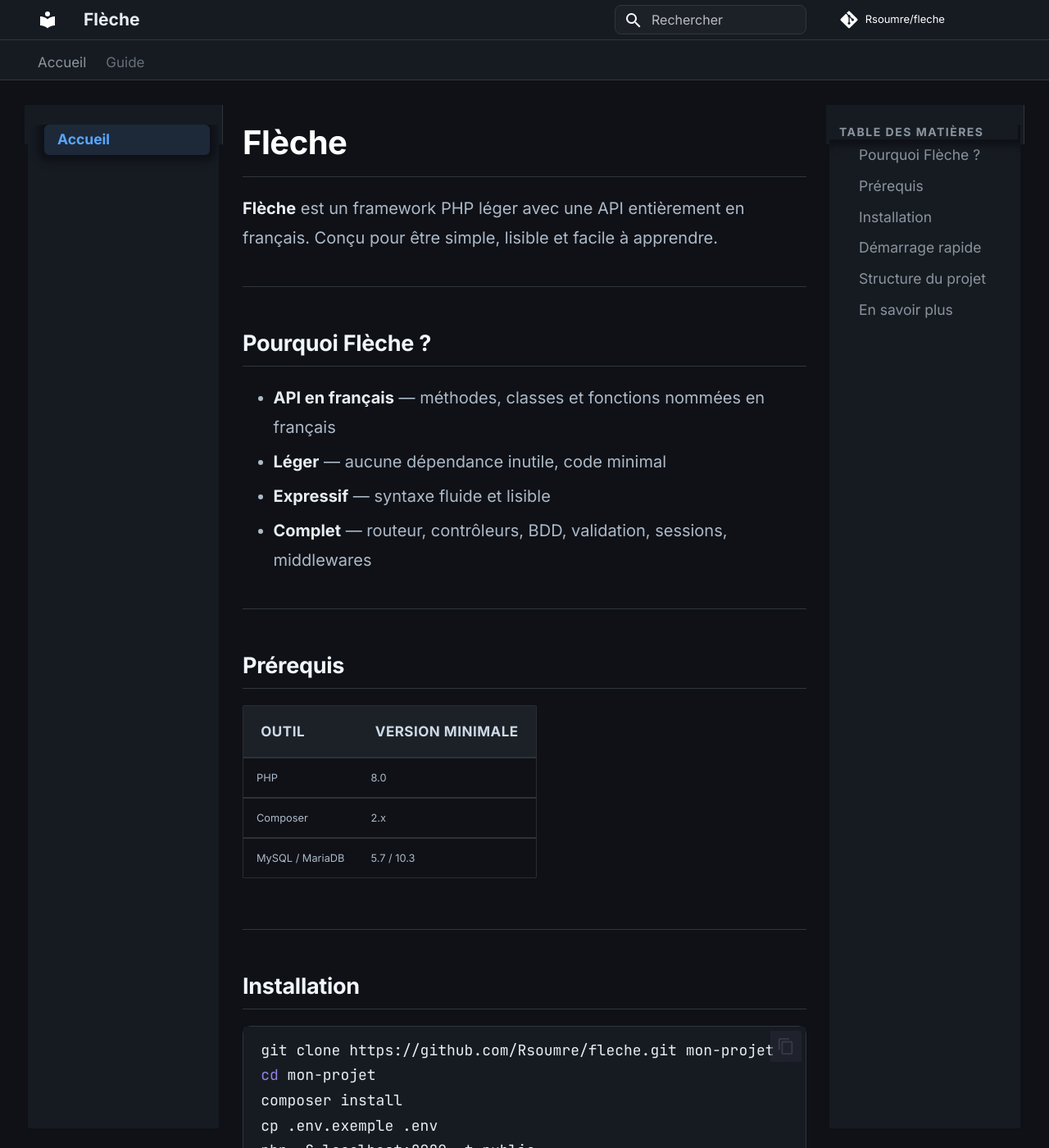
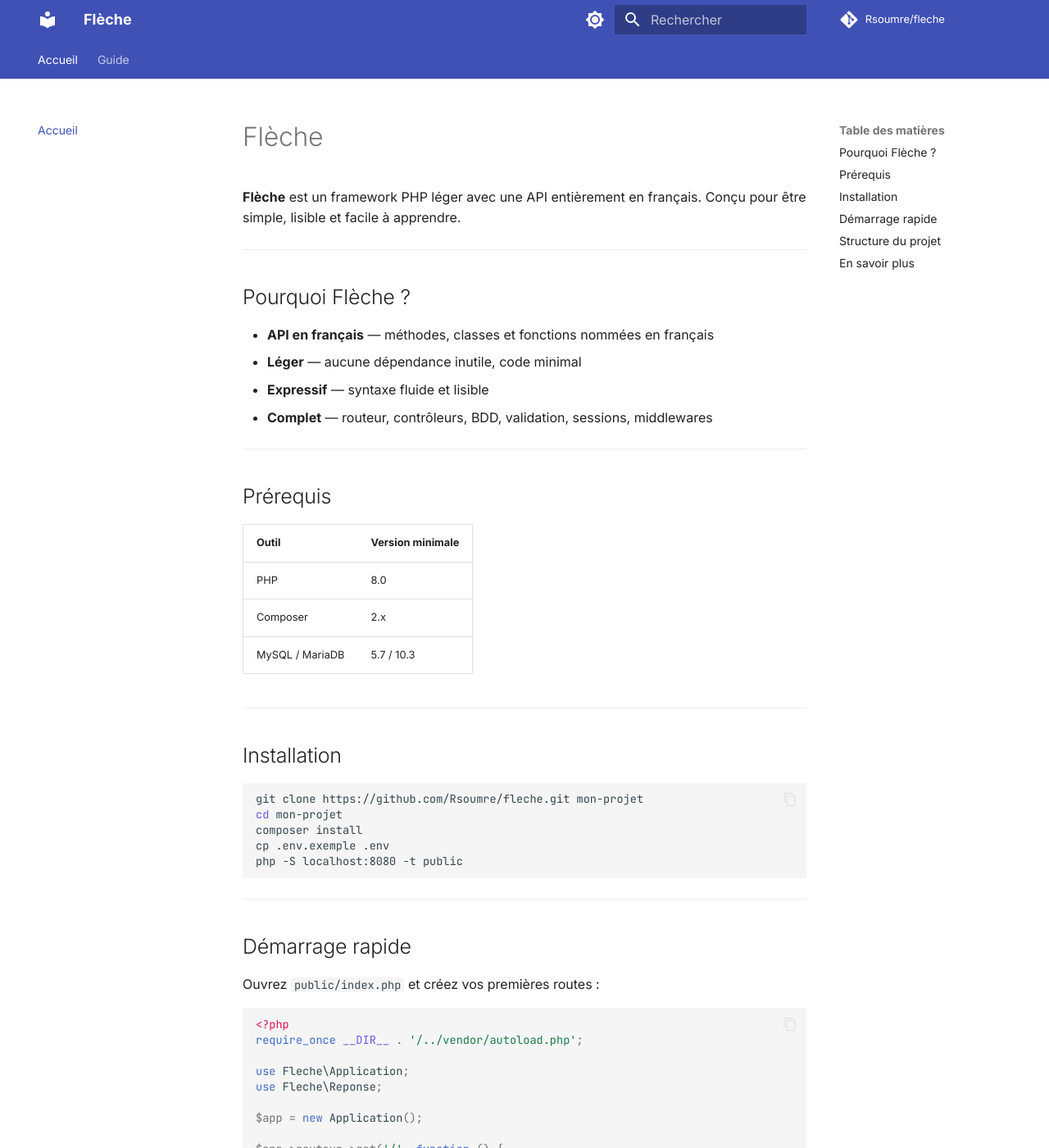
Before and after one commit to Rsoumre/fleche, an MkDocs documentation site: the page built from docs/index.md, in a window 1280 px wide and 1400 px high. Shown: the whole window at 82% size. Built offline with MkDocs 1.6.1 and Material for MkDocs 9.7.7, drawn with Linux system fonts in a browser that asks for light colours; comment, search, counter and statistics services are not loaded.

Commit message:
Reset thème Material propre sans CSS custom

```diff
--- a/docs/css/extra.css
+++ /dev/null
@@ -1,278 +0,0 @@
-/* ============================================
-   FLÈCHE DOCS — Thème sombre moderne
-   ============================================ */
-
-:root,
-[data-md-color-scheme="slate"] {
-  --fleche-bg: #0f1117;
-  --fleche-bg-soft: #161b22;
-  --fleche-bg-card: #1c2128;
-  --fleche-border: #30363d;
-  --fleche-text: #e6edf3;
-  --fleche-text-muted: #8b949e;
-  --fleche-accent: #58a6ff;
-  --fleche-accent-hover: #79b8ff;
-  --fleche-code-bg: #161b22;
-  --fleche-green: #3fb950;
-
-  --md-default-bg-color: var(--fleche-bg);
-  --md-default-fg-color: var(--fleche-text);
-  --md-default-fg-color--light: var(--fleche-text-muted);
-  --md-primary-fg-color: var(--fleche-accent);
-  --md-accent-fg-color: var(--fleche-accent);
-  --md-typeset-a-color: var(--fleche-accent);
-  --md-code-bg-color: var(--fleche-code-bg);
-  --md-code-fg-color: #e6edf3;
-}
-
-/* ---- HEADER ---- */
-.md-header {
-  background: var(--fleche-bg-soft) !important;
-  border-bottom: 1px solid var(--fleche-border);
-  box-shadow: none !important;
-}
-
-.md-header__title {
-  font-weight: 700;
-  font-size: 1.05rem;
-  color: var(--fleche-text) !important;
-}
-
-/* ---- TABS ---- */
-.md-tabs {
-  background: var(--fleche-bg-soft) !important;
-  border-bottom: 1px solid var(--fleche-border);
-}
-
-.md-tabs__link {
-  color: var(--fleche-text-muted) !important;
-  font-weight: 500;
-  font-size: 0.85rem;
-}
-
-.md-tabs__link--active,
-.md-tabs__link:hover {
-  color: var(--fleche-text) !important;
-}
-
-/* ---- SIDEBAR ---- */
-.md-sidebar {
-  background: var(--fleche-bg-soft) !important;
-  border-right: 1px solid var(--fleche-border);
-}
-
-.md-sidebar__scrollwrap {
-  background: var(--fleche-bg-soft) !important;
-}
-
-.md-nav {
-  background: transparent !important;
-}
-
-.md-nav__title {
-  color: var(--fleche-text-muted) !important;
-  font-size: 0.7rem !important;
-  font-weight: 700 !important;
-  letter-spacing: 1.5px !important;
-  text-transform: uppercase !important;
-  background: transparent !important;
-}
-
-.md-nav__link {
-  color: var(--fleche-text-muted) !important;
-  font-size: 0.875rem !important;
-  padding: 0.35rem 0.8rem !important;
-  border-radius: 6px;
-  margin: 1px 0.4rem;
-  transition: all 0.15s ease;
-}
-
-.md-nav__link:hover {
-  color: var(--fleche-text) !important;
-  background: rgba(88,166,255,0.08) !important;
-}
-
-.md-nav__link--active {
-  color: var(--fleche-accent) !important;
-  font-weight: 600 !important;
-  background: rgba(88,166,255,0.1) !important;
-}
-
-/* ---- CONTENU ---- */
-.md-main {
-  background: var(--fleche-bg) !important;
-}
-
-.md-content {
-  background: var(--fleche-bg) !important;
-}
-
-/* ---- TYPOGRAPHIE ---- */
-.md-typeset {
-  font-size: 1rem;
-  line-height: 1.8;
-  color: var(--fleche-text);
-}
-
-.md-typeset h1 {
-  font-size: 2rem;
-  font-weight: 800;
-  color: #ffffff;
-  letter-spacing: -0.5px;
-  margin-bottom: 1rem;
-  padding-bottom: 0.75rem;
-  border-bottom: 1px solid var(--fleche-border);
-}
-
-.md-typeset h2 {
-  font-size: 1.35rem;
-  font-weight: 700;
-  color: #f0f6fc;
-  margin-top: 2.5rem;
-  margin-bottom: 1rem;
-  padding-bottom: 0.4rem;
-  border-bottom: 1px solid var(--fleche-border);
-}
-
-.md-typeset h3 {
-  font-size: 1.05rem;
-  font-weight: 600;
-  color: #cdd9e5;
-  margin-top: 1.8rem;
-}
-
-.md-typeset p {
-  color: #adbac7;
-  line-height: 1.8;
-}
-
-.md-typeset strong {
-  color: var(--fleche-text);
-  font-weight: 600;
-}
-
-/* ---- LIENS ---- */
-.md-typeset a {
-  color: var(--fleche-accent) !important;
-  text-decoration: none;
-  font-weight: 500;
-}
-
-.md-typeset a:hover {
-  color: var(--fleche-accent-hover) !important;
-  text-decoration: underline;
-}
-
-/* ---- CODE INLINE ---- */
-.md-typeset code:not(pre > code) {
-  background: rgba(88,166,255,0.1);
-  color: #79b8ff;
-  padding: 2px 7px;
-  border-radius: 5px;
-  font-size: 0.875em;
-  font-weight: 500;
-  border: 1px solid rgba(88,166,255,0.2);
-}
-
-/* ---- BLOCS DE CODE ---- */
-.md-typeset pre {
-  border-radius: 10px;
-  border: 1px solid var(--fleche-border);
-  background: var(--fleche-code-bg) !important;
-}
-
-.md-typeset pre > code {
-  font-size: 0.9rem;
-  line-height: 1.7;
-}
-
-/* ---- TABLEAUX ---- */
-.md-typeset table {
-  font-size: 0.9rem;
-  border: 1px solid var(--fleche-border);
-  border-radius: 8px;
-  overflow: hidden;
-}
-
-.md-typeset table th {
-  background: var(--fleche-bg-card) !important;
-  color: #cdd9e5 !important;
-  font-weight: 600;
-  font-size: 0.85rem;
-  text-transform: uppercase;
-  letter-spacing: 0.5px;
-  border-bottom: 1px solid var(--fleche-border) !important;
-  padding: 12px 16px;
-}
-
-.md-typeset table td {
-  color: #adbac7;
-  border-bottom: 1px solid var(--fleche-border) !important;
-  padding: 10px 16px;
-  background: transparent !important;
-}
-
-.md-typeset table tr:last-child td {
-  border-bottom: none !important;
-}
-
-.md-typeset table tr:hover td {
-  background: rgba(255,255,255,0.02) !important;
-}
-
-/* ---- HR ---- */
-.md-typeset hr {
-  border-color: var(--fleche-border);
-  margin: 2rem 0;
-}
-
-/* ---- BLOCKQUOTE ---- */
-.md-typeset blockquote {
-  border-left: 3px solid var(--fleche-accent);
-  background: rgba(88,166,255,0.05);
-  padding: 1rem 1.5rem;
-  border-radius: 0 8px 8px 0;
-  color: #adbac7;
-}
-
-.md-typeset blockquote p {
-  margin: 0;
-}
-
-/* ---- LISTES ---- */
-.md-typeset ul li,
-.md-typeset ol li {
-  color: #adbac7;
-  margin-bottom: 0.3rem;
-}
-
-/* ---- TOC ---- */
-.md-nav--secondary .md-nav__link {
-  color: var(--fleche-text-muted) !important;
-  font-size: 0.82rem;
-}
-
-.md-nav--secondary .md-nav__link--active {
-  color: var(--fleche-accent) !important;
-}
-
-/* ---- FOOTER ---- */
-.md-footer {
-  background: var(--fleche-bg-soft) !important;
-  border-top: 1px solid var(--fleche-border);
-}
-
-.md-footer-meta {
-  background: var(--fleche-bg) !important;
-}
-
-/* ---- SEARCH ---- */
-.md-search__form {
-  background: var(--fleche-bg-card) !important;
-  border: 1px solid var(--fleche-border) !important;
-  border-radius: 8px;
-}
-
-.md-search__input {
-  color: var(--fleche-text) !important;
-}
--- a/mkdocs.yml
+++ b/mkdocs.yml
@@ -6,16 +6,22 @@ site_author: Rsoumre
 repo_name: Rsoumre/fleche
 repo_url: https://github.com/Rsoumre/fleche
 
-extra_css:
-  - css/extra.css
-
 theme:
   name: material
   language: fr
   palette:
-    scheme: slate
-    primary: custom
-    accent: custom
+    - scheme: default
+      primary: indigo
+      accent: indigo
+      toggle:
+        icon: material/brightness-7
+        name: Mode sombre
+    - scheme: slate
+      primary: indigo
+      accent: indigo
+      toggle:
+        icon: material/brightness-4
+        name: Mode clair
   font:
     text: Inter
     code: JetBrains Mono
@@ -46,7 +52,6 @@ nav:
 markdown_extensions:
   - pymdownx.highlight:
       anchor_linenums: true
-      use_pygments: true
   - pymdownx.superfences
   - pymdownx.tabbed:
       alternate_style: true
```
